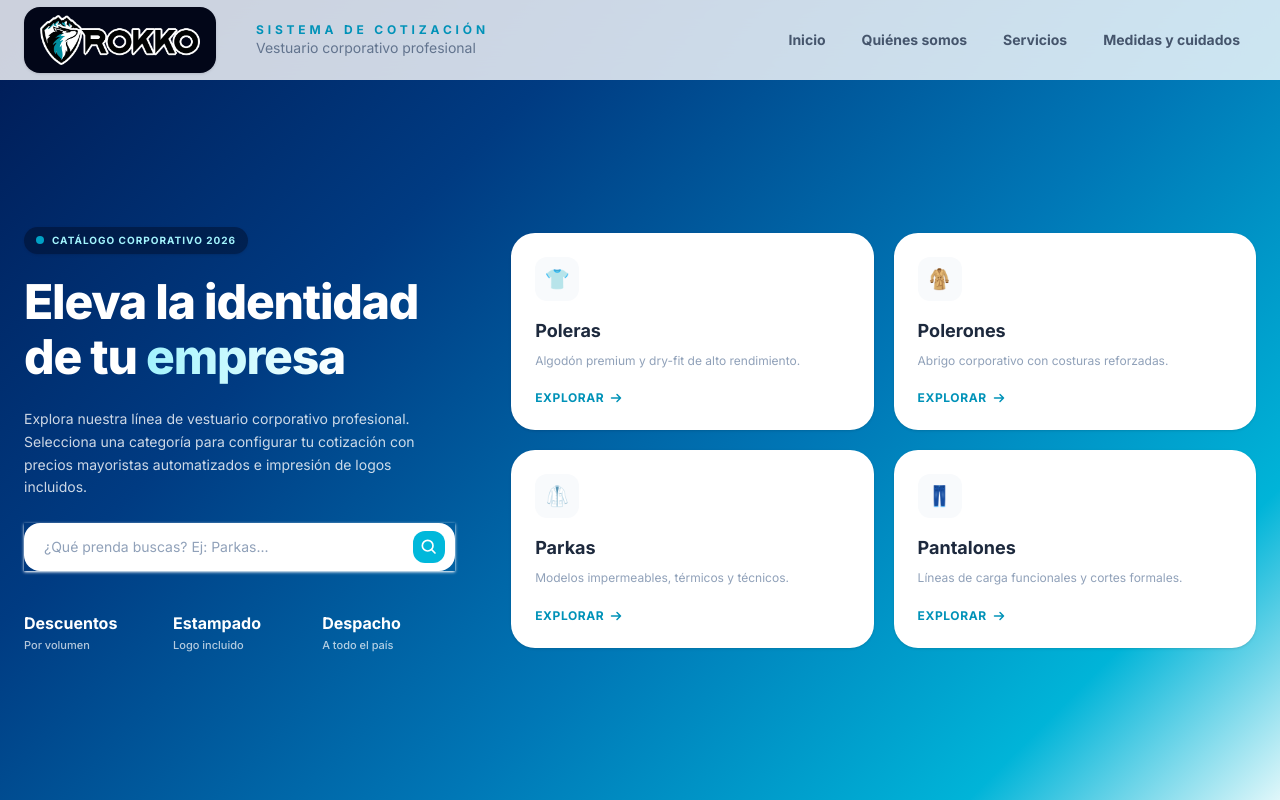
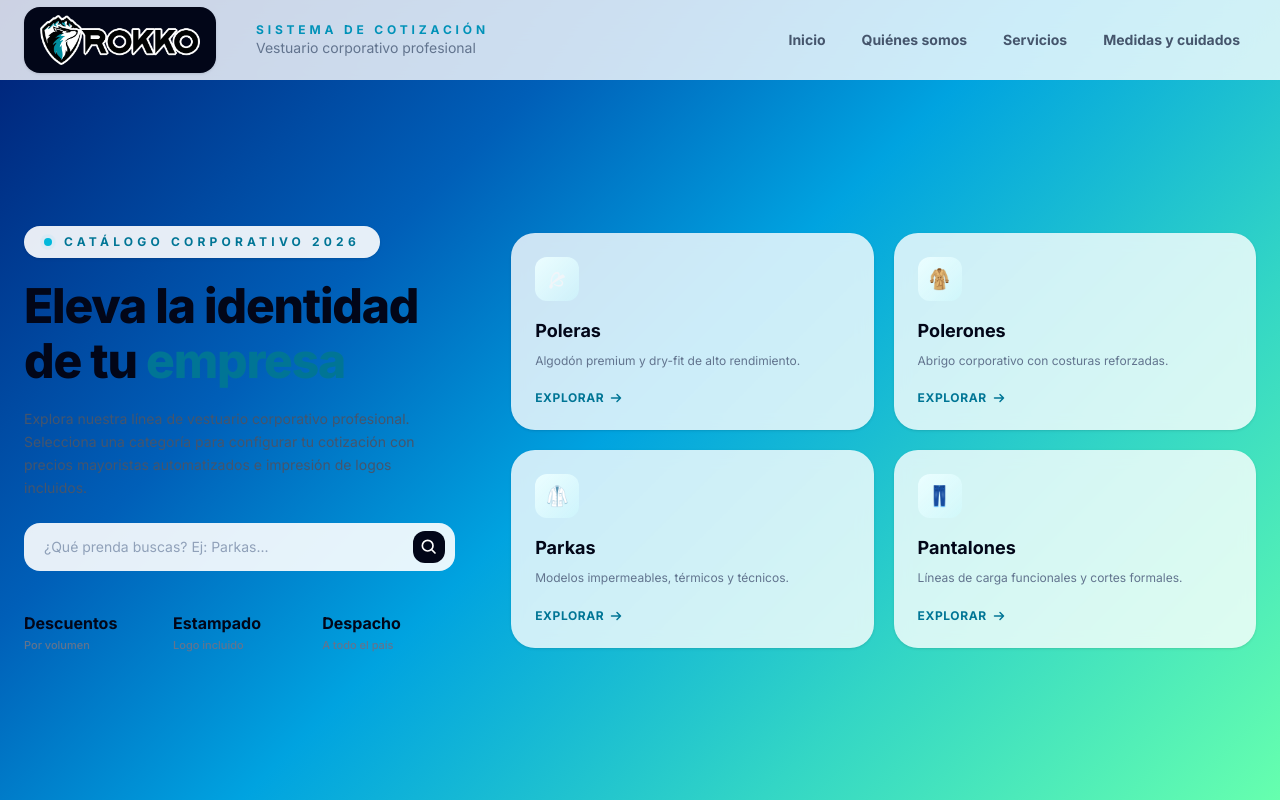
Before and after one commit to BrunoMaldi23/rokko-v2, a Next.js app: page / in a window 1280 px wide. Built offline with nearby package versions, Linux system fonts and the light colour scheme.

Commit message:
Align homepage aesthetic with rest of site

```diff
--- a/app/globals.css
+++ b/app/globals.css
@@ -63,17 +63,13 @@ body {
   overflow-x: clip;
   border: 0;
   outline: 0;
-
-  /* NUEVO DEGRADADO: Avanza desde tu azul oscuro, pasa por el cian ROKKO
-     y se suaviza de manera creativa en la esquina con tu cian pálido marca */
   background: linear-gradient(135deg,
     #001f75 0%,
-    #003b80 35%,
-    #007fa8 65%,
-    var(--color-cyan-brand) 88%,
-    var(--color-cyan-soft) 100%
+    #005fb8 30%,
+    #00a3e0 50%,
+    #33d6c5 75%,
+    #66ffae 100%
   );
-
   background-attachment: fixed;
   color: #f1f5f9;
   font-family: var(--font-sans);
@@ -107,7 +103,7 @@ textarea {
 }
 
 ::selection {
-  background: var(--color-cyan-brand);
+  background: #00a9d6;
   color: #fff;
 }
 
--- a/app/page.tsx
+++ b/app/page.tsx
@@ -8,28 +8,28 @@ import Header from "@/components/Header";
 const categories = [
   {
     name: "Poleras",
-    emoji: "👕",
+    emoji: "\uD83D\uDE55",
     slug: "poleras",
     desc: "Algodón premium y dry-fit de alto rendimiento.",
     aliases: ["polera", "poleras", "camiseta", "camisetas", "remera", "remeras"],
   },
   {
     name: "Polerones",
-    emoji: "🧥",
+    emoji: "\uD83E\uDDE5",
     slug: "polerones",
     desc: "Abrigo corporativo con costuras reforzadas.",
     aliases: ["poleron", "polerones", "hoodie", "hoodies", "sudadera", "sweater"],
   },
   {
     name: "Parkas",
-    emoji: "🥼",
+    emoji: "\uD83E\uDD7C",
     slug: "parkas",
     desc: "Modelos impermeables, térmicos y técnicos.",
     aliases: ["parka", "parkas", "chaqueta", "chaquetas", "cortaviento", "cortavientos"],
   },
   {
     name: "Pantalones",
-    emoji: "👖",
+    emoji: "\uD83D\uDC56",
     slug: "pantalones",
     desc: "Líneas de carga funcionales y cortes formales.",
     aliases: ["pantalon", "pantalones", "cargo", "cargos", "jeans"],
@@ -91,42 +91,36 @@ export default function Home() {
   }
 
   return (
-    <main
-      className="flex min-h-screen flex-col overflow-hidden text-white"
-      /* DEGRADADO EN BASE A CIAN CORPORATIVO PERO SUAVIZADO Y ATENUADO */
-      style={{
-        background: "linear-gradient(135deg, #001a54 0%, #003b82 30%, #0077b6 60%, #00b4d8 85%, #e0f7fa 100%)"
-      }}
-    >
+    <main className="flex min-h-screen flex-col overflow-hidden">
       <Header />
 
       <section className="relative flex flex-1 items-center justify-center px-6 py-4 lg:py-0">
         <div className="mx-auto w-full max-w-7xl">
           <div className="grid gap-8 lg:grid-cols-[1.1fr_1.9fr] lg:items-center xl:gap-14">
             <div className="space-y-5 animate-fade-in lg:max-w-md">
-
-              {/* BADGE CRISTALIZADO EN TONOS CIAN FINOS */}
-              <div className="inline-flex items-center gap-2 rounded-full border border-cyan-300/20 bg-slate-950/40 backdrop-blur-md px-3 py-1.5 shadow-sm">
-                <span className="flex h-2 w-2 rounded-full bg-cyan-400 animate-pulse" />
-                <p className="text-[10px] font-bold uppercase tracking-widest text-cyan-200">
+              <div className="inline-flex items-center gap-3 rounded-full border border-cyan-200/60 bg-white/90 px-5 py-2 shadow-sm backdrop-blur-sm">
+                <span className="relative flex h-2 w-2">
+                  <span className="absolute inline-flex h-full w-full animate-ping rounded-full bg-cyan-400 opacity-75" />
+                  <span className="relative inline-flex h-2 w-2 rounded-full bg-cyan-500" />
+                </span>
+                <p className="text-xs font-bold uppercase tracking-[0.35em] text-cyan-700">
                   Catálogo Corporativo 2026
                 </p>
               </div>
 
-              <h1 className="text-4xl font-extrabold tracking-tight text-white sm:text-5xl lg:leading-[1.15]">
+              <h1 className="text-4xl font-extrabold tracking-tight text-slate-950 sm:text-5xl lg:leading-[1.15]">
                 Eleva la identidad de tu{" "}
-                {/* GRADIENTE DE TEXTO QUE ENCAJA PERFECTO CON LA MARCA */}
-                <span className="inline-block bg-gradient-to-r from-cyan-200 via-cyan-100 to-white bg-clip-text text-transparent pb-1">
+                <span className="text-cyan-700">
                   empresa
                 </span>
               </h1>
 
-              <p className="text-sm leading-relaxed text-white/80">
+              <p className="text-sm leading-relaxed text-slate-600">
                 Explora nuestra línea de vestuario corporativo profesional. Selecciona una categoría para configurar tu cotización con precios mayoristas automatizados e impresión de logos incluidos.
               </p>
 
               <div className="pt-1 relative">
-                <form onSubmit={handleSearch} className="relative shadow-sm shadow-slate-100">
+                <form onSubmit={handleSearch} className="relative">
                   <input
                     type="text"
                     value={search}
@@ -135,12 +129,12 @@ export default function Home() {
                       setSearchError("");
                     }}
                     placeholder="¿Qué prenda buscas? Ej: Parkas..."
-                    className="w-full rounded-2xl border border-slate-200/80 bg-white px-5 py-3.5 pr-12 text-sm text-slate-800 outline-none transition-all duration-300 placeholder:text-slate-400 focus:border-cyan-500/40 focus:ring-4 focus:ring-cyan-500/5"
+                    className="w-full rounded-2xl border border-slate-200/80 bg-white/90 px-5 py-3.5 pr-12 text-sm text-slate-800 outline-none backdrop-blur-sm transition-all duration-300 placeholder:text-slate-400 focus:border-cyan-400 focus:bg-white focus:ring-4 focus:ring-cyan-500/10"
                   />
                   <button
                     type="submit"
                     aria-label="Buscar categoría"
-                    className="absolute right-2.5 top-1/2 flex h-8 w-8 -translate-y-1/2 items-center justify-center rounded-xl bg-cyan-500 text-white transition-all hover:bg-cyan-600 active:scale-95"
+                    className="absolute right-2.5 top-1/2 flex h-8 w-8 -translate-y-1/2 items-center justify-center rounded-xl bg-slate-950 text-white transition-all hover:bg-cyan-700 active:scale-95"
                   >
                     <svg className="h-4 w-4" fill="none" viewBox="0 0 24 24" stroke="currentColor" strokeWidth={2.5}>
                       <path strokeLinecap="round" strokeLinejoin="round" d="M21 21l-5-5M10 18a8 8 0 100-16 8 8 0 000 16z" />
@@ -152,18 +146,18 @@ export default function Home() {
                 )}
               </div>
 
-              <div className="grid grid-cols-3 gap-4 border-t border-white/10 pt-5">
+              <div className="grid grid-cols-3 gap-4 border-t border-slate-200/60 pt-5">
                 <div>
-                  <p className="text-base font-bold text-white">Descuentos</p>
-                  <p className="text-[11px] font-medium text-white/70 mt-0.5">Por volumen</p>
+                  <p className="text-base font-bold text-slate-950">Descuentos</p>
+                  <p className="text-[11px] font-medium text-slate-500 mt-0.5">Por volumen</p>
                 </div>
                 <div>
-                  <p className="text-base font-bold text-white">Estampado</p>
-                  <p className="text-[11px] font-medium text-white/70 mt-0.5">Logo incluido</p>
+                  <p className="text-base font-bold text-slate-950">Estampado</p>
+                  <p className="text-[11px] font-medium text-slate-500 mt-0.5">Logo incluido</p>
                 </div>
                 <div>
-                  <p className="text-base font-bold text-white">Despacho</p>
-                  <p className="text-[11px] font-medium text-white/70 mt-0.5">A todo el país</p>
+                  <p className="text-base font-bold text-slate-950">Despacho</p>
+                  <p className="text-[11px] font-medium text-slate-500 mt-0.5">A todo el país</p>
                 </div>
               </div>
             </div>
@@ -173,24 +167,24 @@ export default function Home() {
                 <Link
                   key={category.slug}
                   href={`/cotizar/${category.slug}`}
-                  className="group relative flex flex-col justify-between rounded-3xl border border-slate-200/60 bg-white p-6 shadow-sm transition-all duration-300 hover:-translate-y-1 hover:border-cyan-200/60 hover:shadow-md hover:shadow-cyan-500/5"
+                  className="group relative flex flex-col justify-between rounded-3xl border border-slate-200/80 bg-white/80 p-6 shadow-sm backdrop-blur-sm transition-all duration-300 hover:-translate-y-1 hover:border-cyan-300 hover:shadow-xl hover:shadow-cyan-500/10"
                   style={{ animationDelay: `${(i + 1) * 80}ms` }}
                 >
                   <div>
-                    <div className="flex h-11 w-11 items-center justify-center rounded-xl border border-slate-100 bg-slate-50 text-xl transition-all duration-300 group-hover:scale-105 group-hover:border-cyan-100/50 group-hover:bg-cyan-50/50">
+                    <div className="flex h-11 w-11 items-center justify-center rounded-xl border border-slate-200/80 bg-gradient-to-br from-cyan-50 to-cyan-100/50 text-xl transition-all duration-300 group-hover:scale-105 group-hover:from-cyan-100 group-hover:to-cyan-200/50">
                       {category.emoji}
                     </div>
 
-                    <h3 className="mt-4 text-lg font-bold text-slate-800 transition-colors group-hover:text-cyan-600">
+                    <h3 className="mt-4 text-lg font-bold text-slate-950 transition-colors group-hover:text-cyan-700">
                       {category.name}
                     </h3>
 
-                    <p className="mt-1.5 text-xs leading-relaxed text-slate-400">
+                    <p className="mt-1.5 text-xs leading-relaxed text-slate-500">
                       {category.desc}
                     </p>
                   </div>
 
-                  <div className="mt-5 flex items-center gap-1.5 text-xs font-bold uppercase tracking-wider text-cyan-600 transition-colors">
+                  <div className="mt-5 flex items-center gap-1.5 text-xs font-bold uppercase tracking-wider text-cyan-700 transition-colors">
                     <span>Explorar</span>
                     <svg
                       className="h-3 w-3 transition-transform duration-300 group-hover:translate-x-1"
```
